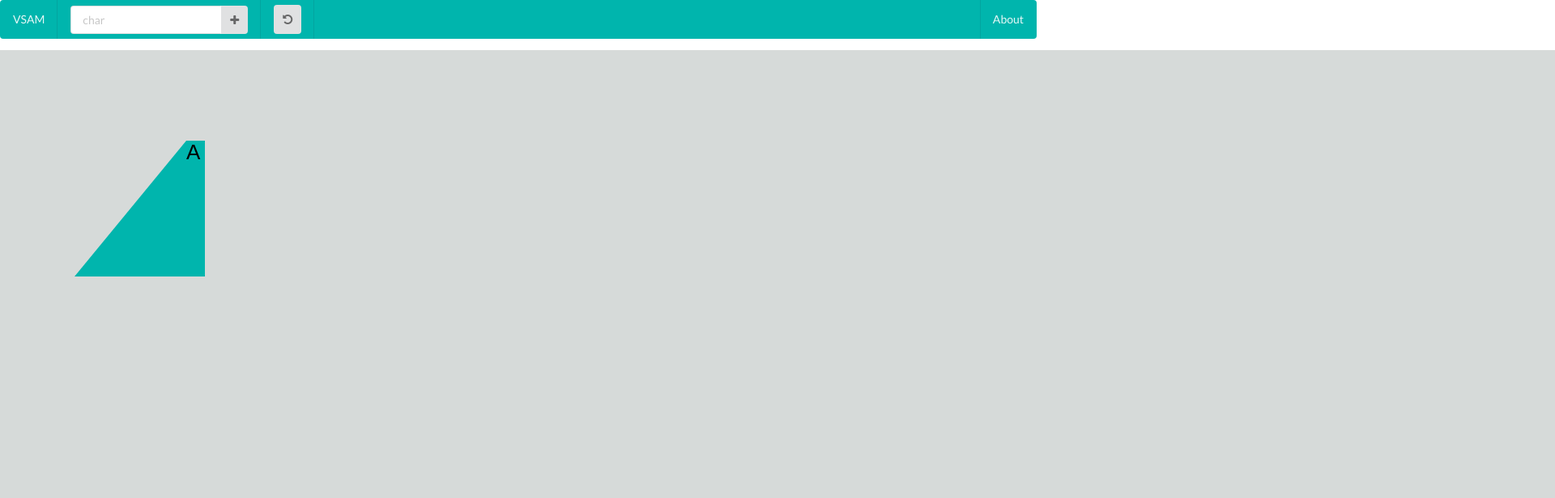
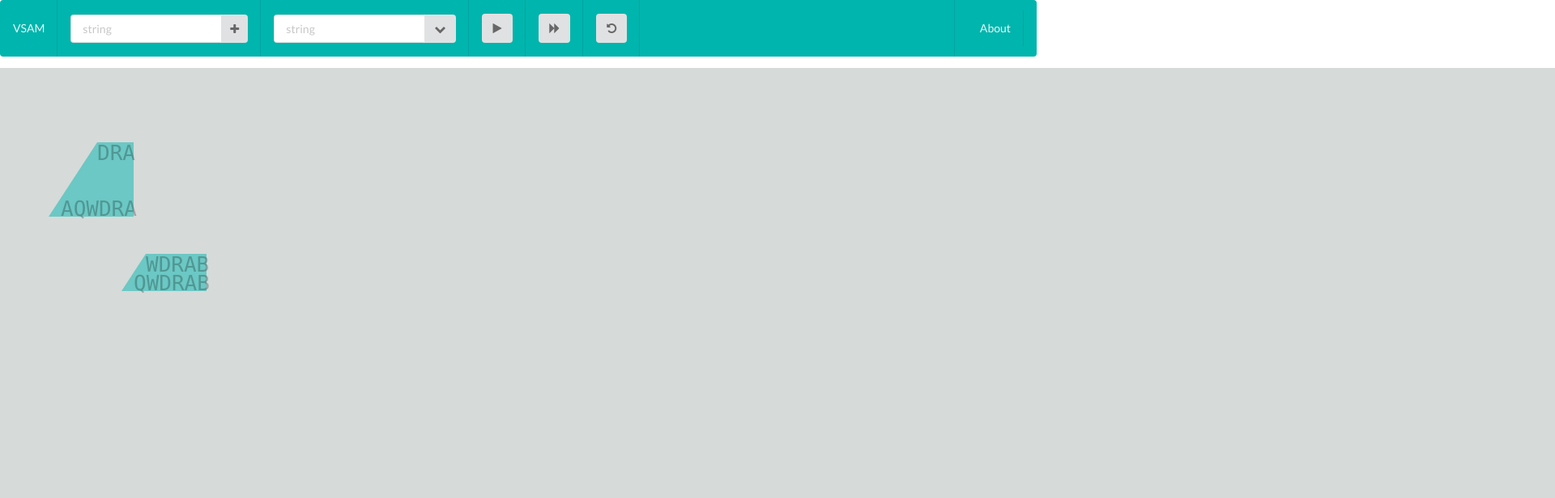
Before and after one commit to QAsQ/VSAM, a plain HTML site: page main.html in a window 1280 px wide. Shown: the top 616 px of the page at 81% size, 1920 px wide, since content can reach past the window. Drawn offline with Linux system fonts and the light colour scheme.

Commit message:
完成概要设计，完成部分详细设计

```diff
--- a/main.html
+++ b/main.html
@@ -13,19 +13,38 @@
     <a class="item">VSAM</a>
     <div class="item">
         <div class="ui action input">
-            <input type="text" placeholder="char">
+            <input type="text" placeholder="string">
             <button class="ui icon button">
                 <i class="fitted plus link icon"> </i>
             </button>
         </div>
     </div>
     <div class="item">
+        <div class="ui action input">
+            <input type="text" placeholder="string">
+            <button class="ui icon button">
+                <i class="chevron down link icon"> </i>
+            </button>
+        </div>
+    </div>
+    <div class="item">
         <button class="ui icon button">
-            <i class="fitted undo icon"> </i>
+            <i class="play icon"> </i>
         </button>
     </div>
-    <a class="right item">About</a>
-</div>
+    <div class="item">
+        <button class="ui icon button">
+            <i class="forward icon"> </i>
+        </button>
+    </div>
+    <div class="item">
+        <button class="ui icon button">
+            <i class="undo icon"> </i>
+        </button>
+    </div>
+    <div class="right item">
+        <a class="item">About</a>
+    </div>
 <script src="static/SAM.js"></script>
 </body>
 </html>
--- a/static/SAM.js
+++ b/static/SAM.js
@@ -1,5 +1,7 @@
-gWidth = 1920;
-gHeight = 2080;
+gWidth = 2080;
+gHeight = 850;
+gFontFamily = 'Consolas, Monaco, monospace';
+
 var app = new PIXI.Application(
     gWidth,
     gHeight,
@@ -10,16 +12,54 @@ var app = new PIXI.Application(
 
 document.body.appendChild(app.view);
 
-unitX = 23;
-unitY = 28;
+unitX = 15;
+unitY = 23;
+
+function textFactory(rawString) {
+    function activate(){
+
+    }
+    function deactivate(){
+
+    }
+    function highLight(start, end) {
+
+    }
+    var text = new PIXI.Text(
+        rawString,
+        new PIXI.TextStyle({
+            fontFamily: gFontFamily
+        })
+    );
+    return text;
+}
+
+function arrowFactory(startPoint, endPoint){
+    //todo:
+    function update(){
+
+    }
+    function activate(){
+
+    }
+    function deactivate(){
+
+    }
+
+
+}
+
+function backLinkFactory() {
+    //todo:
+}
+
 function nodeFactory(minLen, maxLen, nodeStr) {
 
     function onDragStart(event) {
         this.data = event.data;
-        this.alpha = 1;
+        this.alpha = 0.8;
         this.dragging = true;
     }
-
     function onDragMove() {
         if (this.dragging) {
             var new_position = this.data.getLocalPosition(this.parent);
@@ -27,9 +67,8 @@ function nodeFactory(minLen, maxLen, nodeStr) {
             this.y = new_position.y;
         }
     }
-
     function onDragEnd() {
-        this.alpha = 1;
+        this.alpha = 0.5;
         this.dragging = false;
         this.data = null;
     }
@@ -50,22 +89,54 @@ function nodeFactory(minLen, maxLen, nodeStr) {
     }
     var samNode = new PIXI.Sprite(genGraphics().generateTexture());
 
+    for (i  = 1; i <= verticalDis; i++)
+    {
+        function onTextOver() {
+            this.alpha = 1
+        }
+        function onTextOut() {
+            this.alpha = this.defaultAlpha;
+        }
+        var oneText = new PIXI.Text(nodeStr.slice(verticalDis - i),
+            new PIXI.TextStyle(
+                {
+                    fontFamily: 'Consolas, Monaco, monospace'
+                }));
+        oneText.x = (verticalDis - i + 1) * unitX;
+        oneText.y = (i - 1) * unitY;
+        if (i === 1 || i === verticalDis){
+            oneText.defaultAlpha = 0.5;
+        }
+        else{
+            oneText.defaultAlpha = 0;
+        }
+        oneText.alpha = oneText.defaultAlpha;
+        oneText.interactive = true;
+        oneText
+            .on('pointerover',onTextOver)
+            .on('pointerout', onTextOut);
+        samNode.addChild(oneText);
+    }
+
     samNode.interactive = true;
-    samNode.on('pointerdown', onDragStart)
-           .on('pointerup', onDragEnd)
-           .on('pointerupoutside', onDragEnd)
-           .on('pointermove', onDragMove);
+    samNode
+        .on('pointerdown', onDragStart)
+        .on('pointerup', onDragEnd)
+        .on('pointerupoutside', onDragEnd)
+        .on('pointermove', onDragMove);
 
-
-    var endText = new PIXI.Text(nodeStr);
-    endText.x = verticalDis * unitX;
-    samNode.addChild(endText);
+    samNode.alpha = 0.5;
 
     return samNode;
 }
 
-var one_node = nodeFactory(1, 6, "A");
+var one_node = nodeFactory(3, 6, "AQWDRA");
 one_node.x = unitX * 4;
 one_node.y = unitY * 4;
 
+var two_node = nodeFactory(5, 6, "QWDRAB");
+two_node.x = unitX * 10;
+two_node.y = unitY * 10;
+
 app.stage.addChild(one_node);
+app.stage.addChild(two_node);
```
